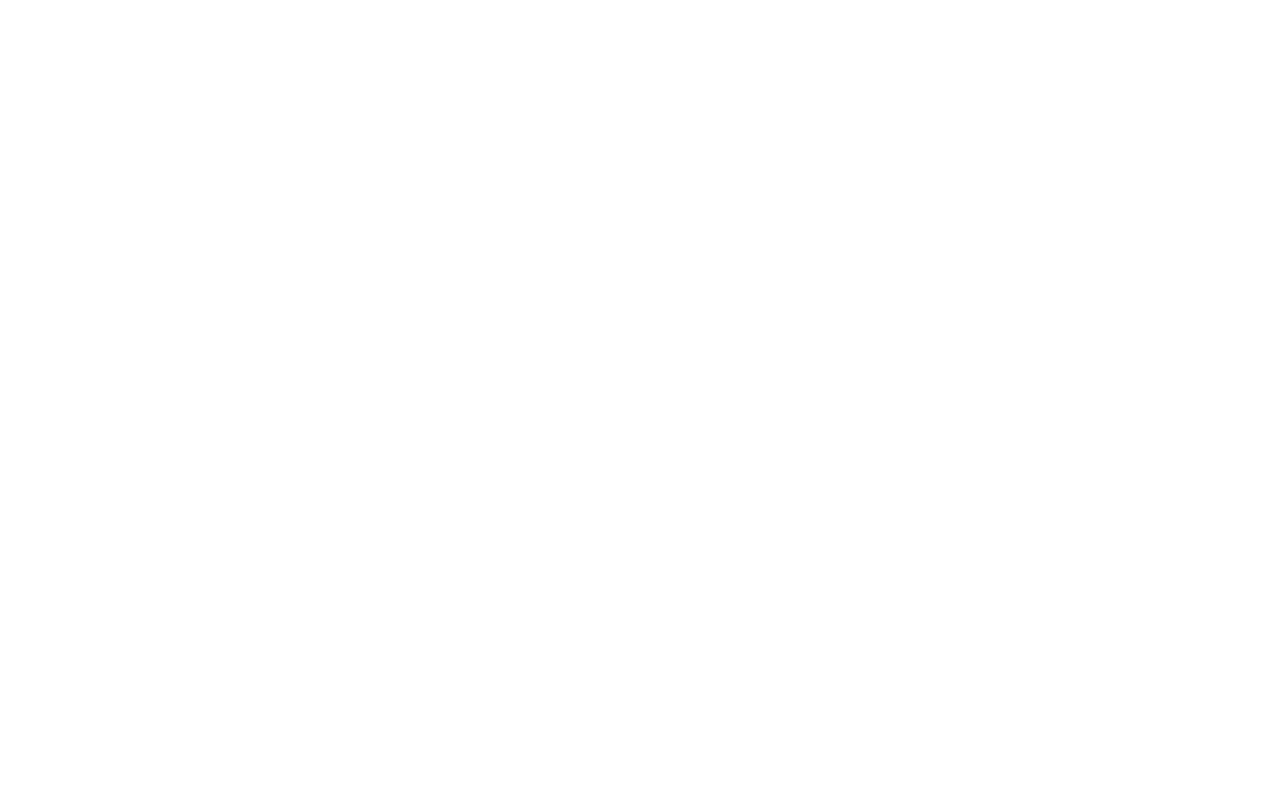
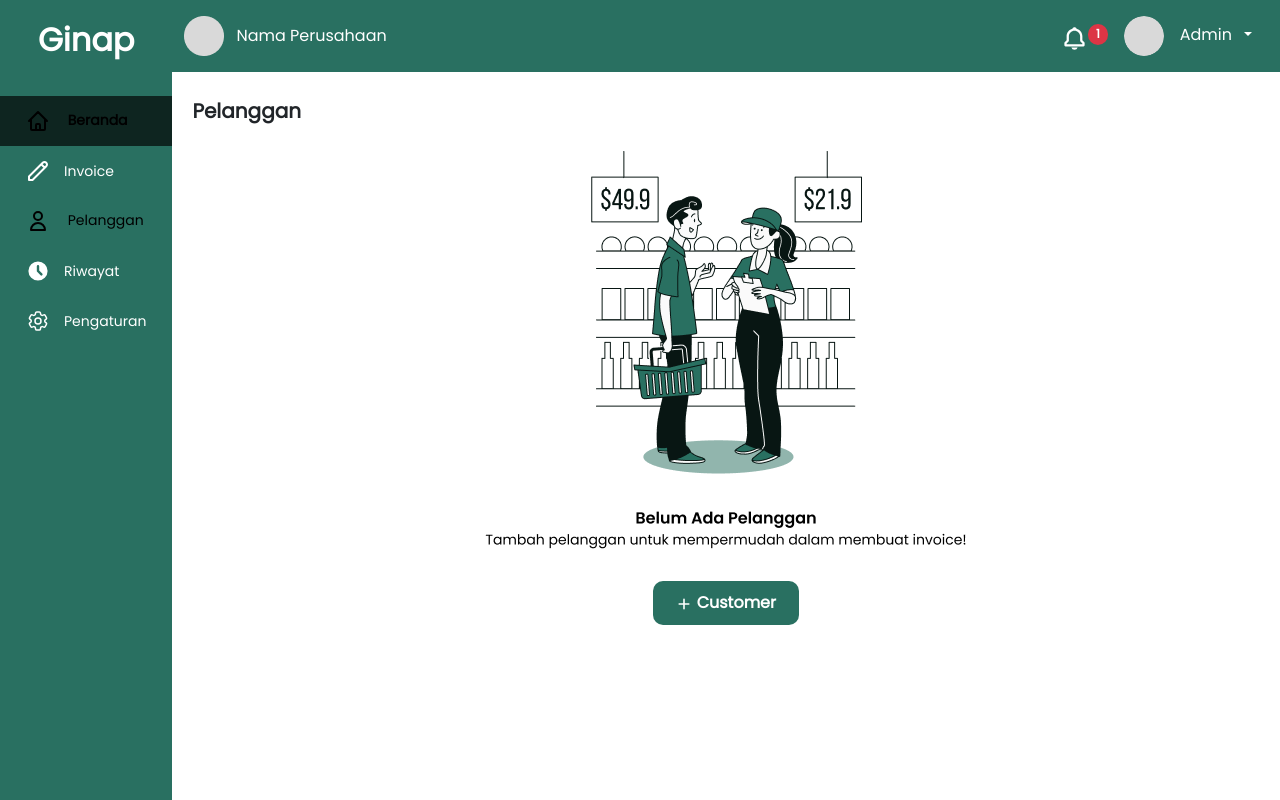
Before and after one commit to Team-20-Alterra/front-end, a React (Create React App) app in the folder fe-generate-invoice/: page /admin/pelanggan in a window 1280 px wide. Before the commit this address had no page. Built offline with nearby package versions, Linux system fonts and the light colour scheme.

Commit message:
adding layout for admin page

```diff
--- a/fe-generate-invoice/src/component/Header.jsx
+++ b/fe-generate-invoice/src/component/Header.jsx
@@ -5,7 +5,7 @@
         <div className="navBar container mt-4">
             <div className="navbar-left">
                 <p className="logo">{props.name}</p>
-                <a href="/"><p className="navLink">Beranda</p></a>
+                <a href="/admin"><p className="navLink">Beranda</p></a>
                 <a href="#fitur"><p className="navLink">Fitur</p></a>
                 <Link to="/getapp"><p className="navLink">Dapatkan Aplikasi</p></Link>
             </div>
--- a/fe-generate-invoice/src/pages/AdminPage.jsx
+++ b/fe-generate-invoice/src/component/Layout.jsx
@@ -1,20 +1,20 @@
 import React from 'react'
 import Sidebar from '../component/Sidebar'
 import Navbar from '../component/Navbar'
-import PelangganEmpty from '../component/PelangganEmpty'
+import { Outlet } from 'react-router-dom'
 
-const AdminPage = () => {
+const Layout = () => {
     return (
         <div className="container-fluid p-0">
             <div className="d-flex">
                 <Sidebar />
                 <div className="flex-column w-100">
                     <Navbar />
-                    <PelangganEmpty />
+                    <Outlet/>
                 </div>
             </div>
         </div>
     )
 }
 
-export default AdminPage;
+export default Layout;
--- a/fe-generate-invoice/src/component/Sidebar.jsx
+++ b/fe-generate-invoice/src/component/Sidebar.jsx
@@ -1,6 +1,7 @@
 import React from 'react'
 import { HiOutlineHome, HiOutlinePencil, HiOutlineUser, HiClock } from 'react-icons/hi'
 import { HiOutlineCog6Tooth } from 'react-icons/hi2'
+import { Link } from 'react-router-dom'
 
 const sidebar = () => {
     return (
@@ -18,7 +19,9 @@
                         role="tab"
                     >
                         <div className="containerMenu d-flex align-items-center">
+                            <Link to={'beranda'}>
                             <HiOutlineHome className='iconMenu' /> <span>Beranda</span>
+                            </Link>
                         </div>
                     </button>
                     <button className="nav-link"
@@ -40,7 +43,9 @@
                         role="tab"
                     >
                         <div className="containerMenu d-flex align-items-center">
-                            <HiOutlineUser className='iconMenu' /> <span>Pelanggan</span>
+                        <Link to={'pelanggan'}>
+                                <HiOutlineUser className='iconMenu' /> <span>Pelanggan</span>
+                        </Link>
                         </div>
                     </button>
                     <button className="nav-link"
--- /dev/null
+++ b/fe-generate-invoice/src/pages/BerandaPage.jsx
@@ -0,0 +1,12 @@
+import React from 'react'
+
+
+const BerandaPage = () => {
+    return (
+        <div className="flex-column w-100">
+                    <h1>beranda</h1>
+        </div>
+    )
+}
+
+export default BerandaPage;
--- /dev/null
+++ b/fe-generate-invoice/src/pages/PelangganPage.jsx
@@ -0,0 +1,14 @@
+import React from 'react'
+import Sidebar from '../component/Sidebar'
+import Navbar from '../component/Navbar'
+import PelangganEmpty from '../component/PelangganEmpty'
+
+const PelangganPage = () => {
+    return (
+      <>
+            <PelangganEmpty />
+      </>
+  )
+}
+
+export default PelangganPage
--- a/fe-generate-invoice/src/routes/router.js
+++ b/fe-generate-invoice/src/routes/router.js
@@ -4,7 +4,10 @@
 import Login from '../pages/Login';
 import RegisterPage from '../pages/RegisterPage';
 import RegisterBusiness from '../pages/RegisterBusiness';
-import AdminPage from '../pages/AdminPage';
+import AdminPage from '../pages/BerandaPage';
+import BerandaPage from '../pages/BerandaPage';
+import PelangganPage from '../pages/PelangganPage';
+import Layout from '../component/Layout';
 
 function Router() {
     return (
@@ -15,8 +18,14 @@
                 <Route path='/login'  element={<Login />} />
                 <Route path='/register'  element={<RegisterPage />}></Route>
                 <Route path='/register-business'  element={<RegisterBusiness />}></Route>
-                <Route path='/admin' element={<AdminPage />} />
+            <Route path='/admin' element={<Layout />}>
+                <Route path='beranda' element={<BerandaPage />} />
+                <Route path='pelanggan' element={<PelangganPage />} />
+             </Route>
             </Routes>
+
+
+
 
 
         </BrowserRouter>
```
